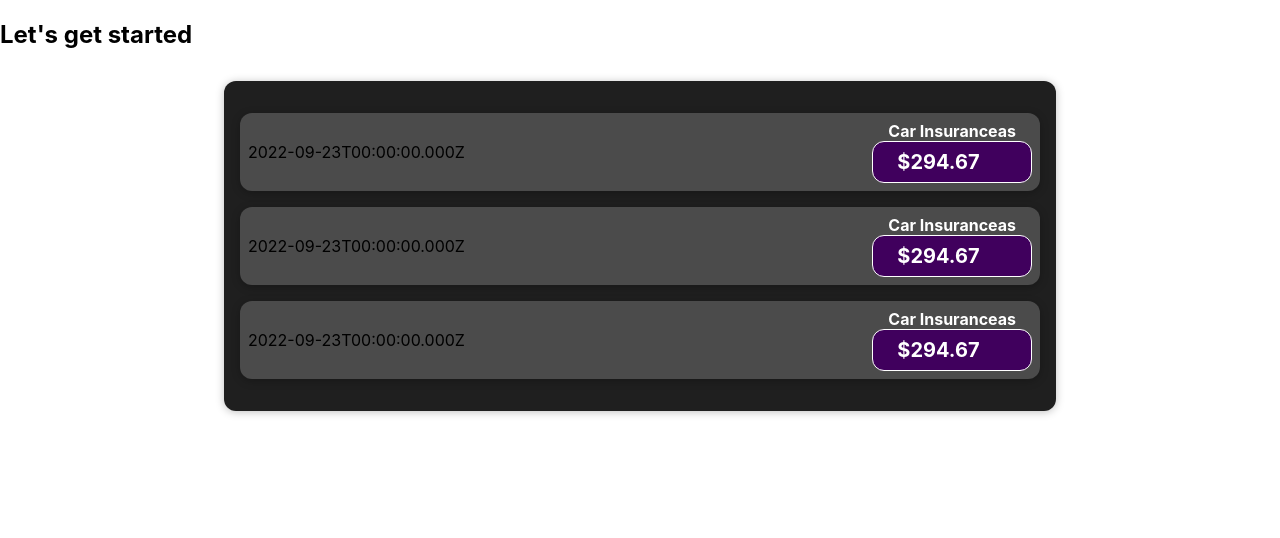
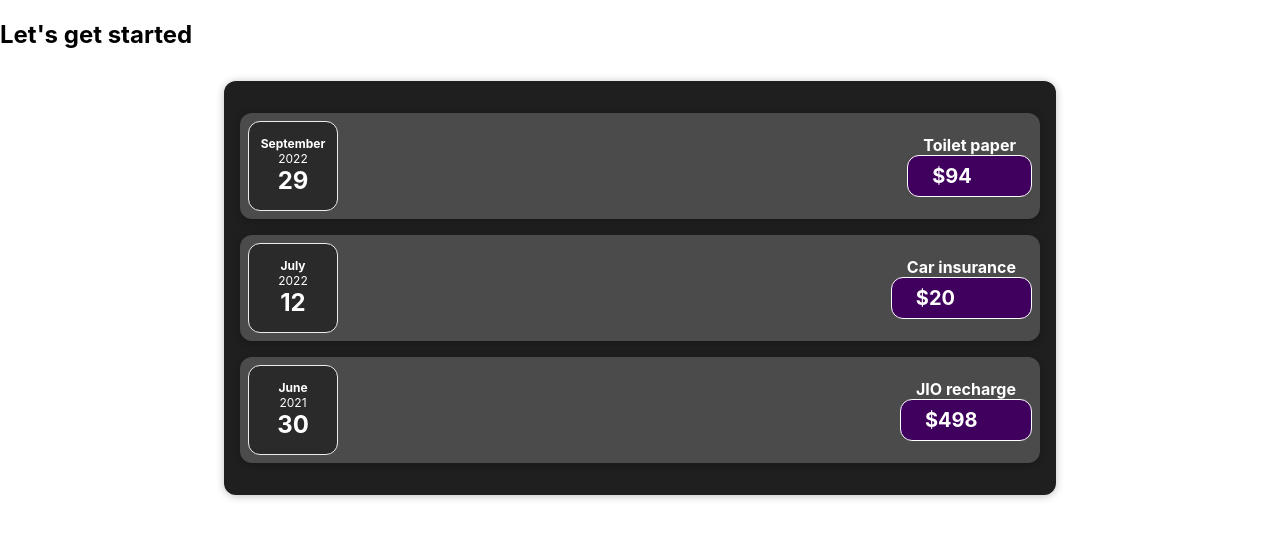
Before and after one commit to swayamshreemohanty/react_expense_tracker, a JavaScript app: page / in a window 1280 px wide. Shown: the top 538 px of the page. Built offline with nearby package versions, Linux system fonts and the light colour scheme.

Commit message:
expense date component added

```diff
--- a/src/components/ExpenseItem.js
+++ b/src/components/ExpenseItem.js
@@ -1,11 +1,12 @@
+import ExpenseDate from "./ExpenseDate";
 import "./ExpenseItem.css";
-function ExpenseItem() {
-  const expenseDate = new Date(2022, 8, 23).toISOString();
-  const expenseTitle = "Car Insuranceas";
-  const expenseAmount = 294.67;
+function ExpenseItem(props) {
+  var expenseTitle = props.title;
+  var expenseAmount = props.amount;
+
   return (
     <div className="expense-item">
-      <div className="expense-item__description">{expenseDate}</div>
+      <ExpenseDate date={props.date} />
       <div>
         <h2>{expenseTitle}</h2>
         <div className="expense-item__price">${expenseAmount}</div>
```
